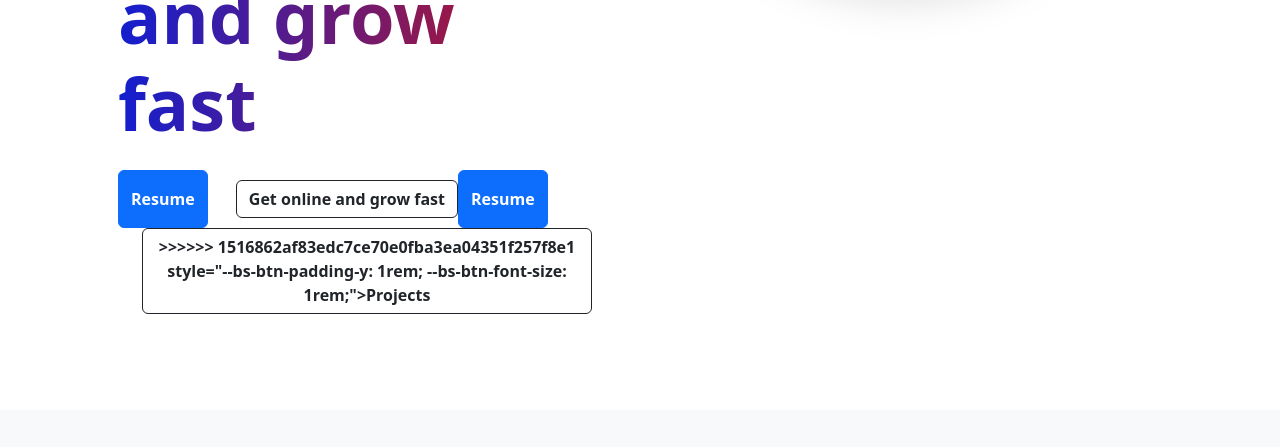
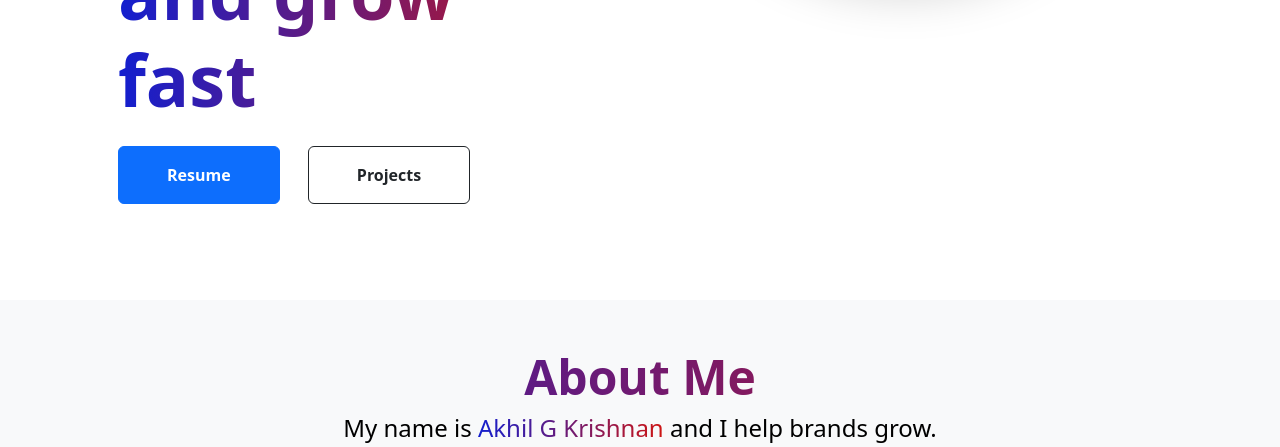
Before and after one commit to akhilgk102/Portfolio, a plain HTML site: page index.html in a window 1280 px wide. Shown: the part 449-896 px from the top of the page. Drawn offline with nearby package versions, Linux system fonts and the light colour scheme.

Commit message:
error fixed

```diff
--- a/index.html
+++ b/index.html
@@ -29,16 +29,12 @@
         .text-blue {
             color: #1E30F3;
         }
-<<<<<<< HEAD
 
         .block-button {
             --bs-btn-padding-x: 7rem;
         }
 
         @media (max-width: 767.98px) {
-=======
-                @media (max-width: 767.98px) {
->>>>>>> 1516862af83edc7ce70e0fba3ea04351f257f8e1
 
             /* Small devices */
             .block-button {
@@ -94,19 +90,12 @@
                 <div class="col-lg-6 col-md-12 col-sm-6 col-12 p-5">
                     <p class="fw-semibold gradient text-white text-center rounded">DESIGN . DEVELOPMENT . MARKETING</p>
                     <h1 class="display-6 text-secondary">I can help your business to</h1>
-<<<<<<< HEAD
                     <h1 class="display-2 fw-semibold text-gradient pb-3" data-aos="fade-right" data-aos-duration="1000">
                         Get online and grow fast</h1>
                     <a href="./resume.html" type="button" class=" block-button btn btn-primary fw-semibold"
                         style="--bs-btn-padding-y: 1rem; --bs-btn-font-size: 1rem;">Resume</a>
                     <a href="./projects.html" type="button"
                         class=" block-button mt-lg-0 mt-4 btn btn-outline-dark fw-semibold ms-lg-4 "
-=======
-                    <h1 class="display-2 fw-semibold text-gradient pb-3"data-aos="fade-right"data-aos-duration="1000">Get online and grow fast</h1>
-                    <a href="./resume.html" type="button" class="block-button btn btn-primary fw-semibold"
-                        style="--bs-btn-padding-y: 1rem; --bs-btn-font-size: 1rem;">Resume</a>
-                    <a href="./projects.html" type="button" class="block-button mt-lg-0 mt-4 btn btn-outline-dark fw-semibold ms-lg-4 "
->>>>>>> 1516862af83edc7ce70e0fba3ea04351f257f8e1
                         style="--bs-btn-padding-y: 1rem; --bs-btn-font-size: 1rem;">Projects</a>
                 </div>
                 <div class="col-lg-6 col-md-4 col-sm-6 col-12 pb-5">
```
